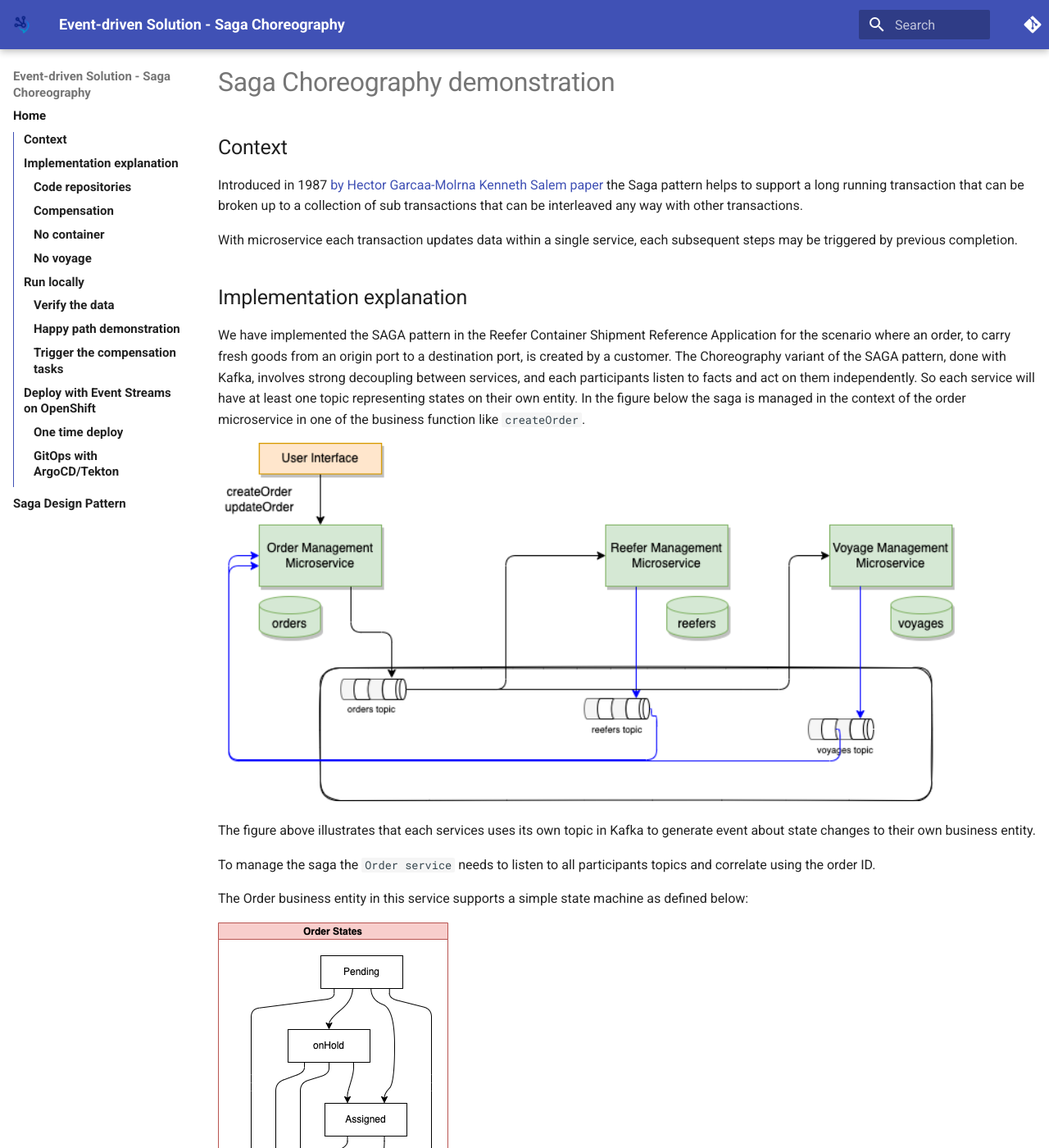
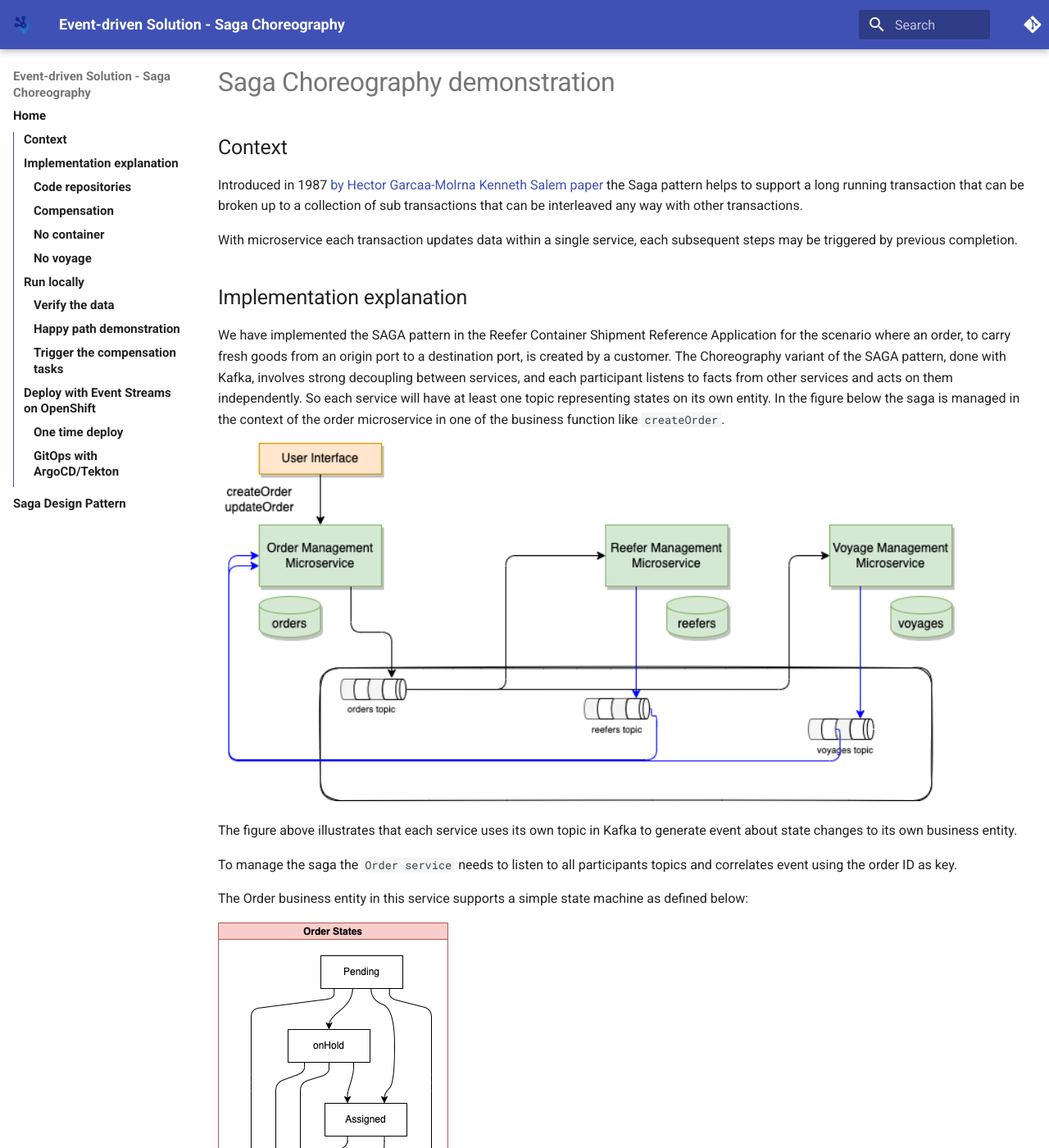
Before and after one commit to ibm-cloud-architecture/eda-saga-choreography, an MkDocs documentation site: the page built from docs/index.md, in a window 1280 px wide and 1400 px high. Shown: the whole window at 82% size. Built offline with MkDocs 1.6.1 and Material for MkDocs 9.7.7, drawn with Linux system fonts in a browser that asks for light colours; comment, search, counter and statistics services are not loaded; some of the changed text lies outside the part shown.

Commit message:
modify doc

```diff
--- a/docs/index.md
+++ b/docs/index.md
@@ -8,13 +8,13 @@ With microservice each transaction updates data within a single service, each su
 
 ## Implementation explanation
 
-We have implemented the SAGA pattern in the Reefer Container Shipment Reference Application for the scenario where an order, to carry fresh goods from an origin port to a destination port, is created by a customer. The Choreography variant of the SAGA pattern, done with Kafka, involves strong decoupling between services, and each participants listen to facts and act on them independently. So each service will have at least one topic representing states on their own entity. In the figure below the saga is managed in the context of the order microservice in one of the business function like `createOrder`.
+We have implemented the SAGA pattern in the Reefer Container Shipment Reference Application for the scenario where an order, to carry fresh goods from an origin port to a destination port, is created by a customer. The Choreography variant of the SAGA pattern, done with Kafka, involves strong decoupling between services, and each participant listens to facts from other services and acts on them independently. So each service will have at least one topic representing states on its own entity. In the figure below the saga is managed in the context of the order microservice in one of the business function like `createOrder`.
 
 ![choreography](./images/saga-choreography.png){ width="900" }
 
-The figure above illustrates that each services uses its own topic in Kafka to generate event about state changes to their own business entity.
+The figure above illustrates that each service uses its own topic in Kafka to generate event about state changes to its own business entity.
 
-To manage the saga the `Order service` needs to listen to all participants topics and correlate using the order ID.
+To manage the saga the `Order service` needs to listen to all participants topics and correlates event using the order ID as key.
 
 The Order business entity in this service supports a simple state machine as defined below:
 
```
Also changed, not shown: other parts of docs/index.md (+1 -1 lines), 3 other files.
